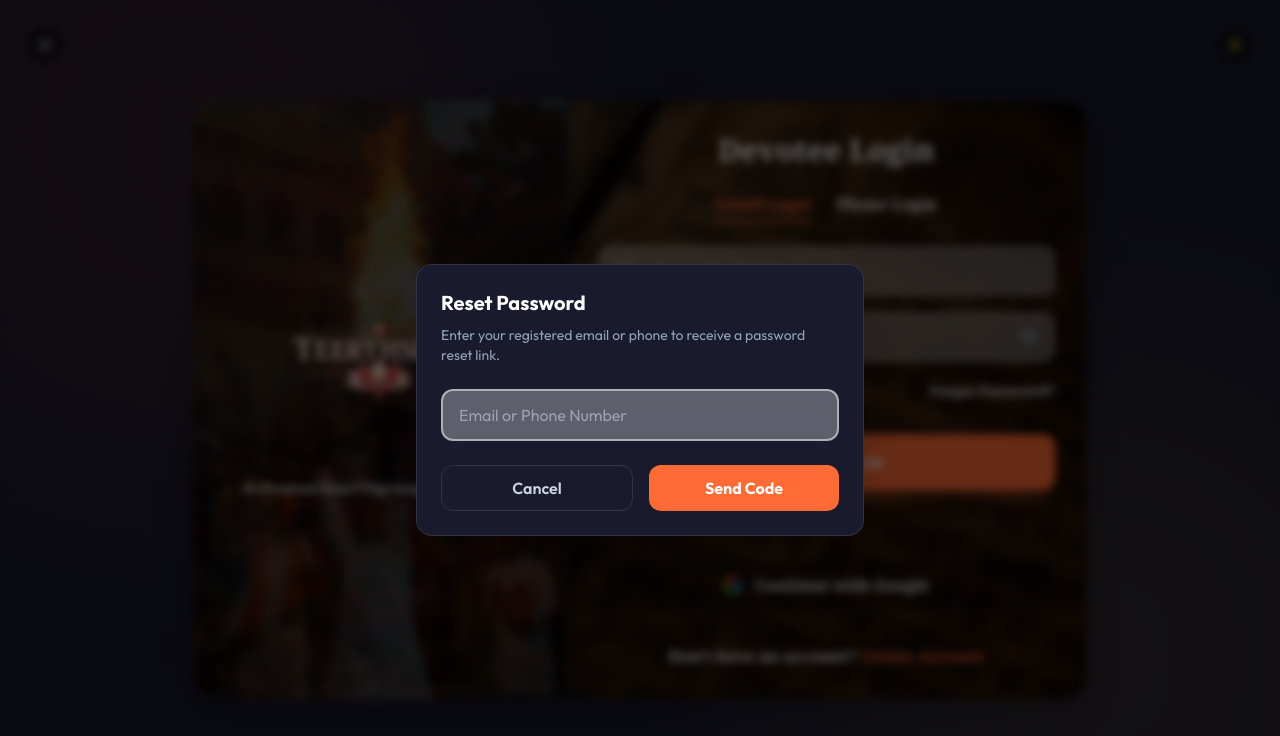
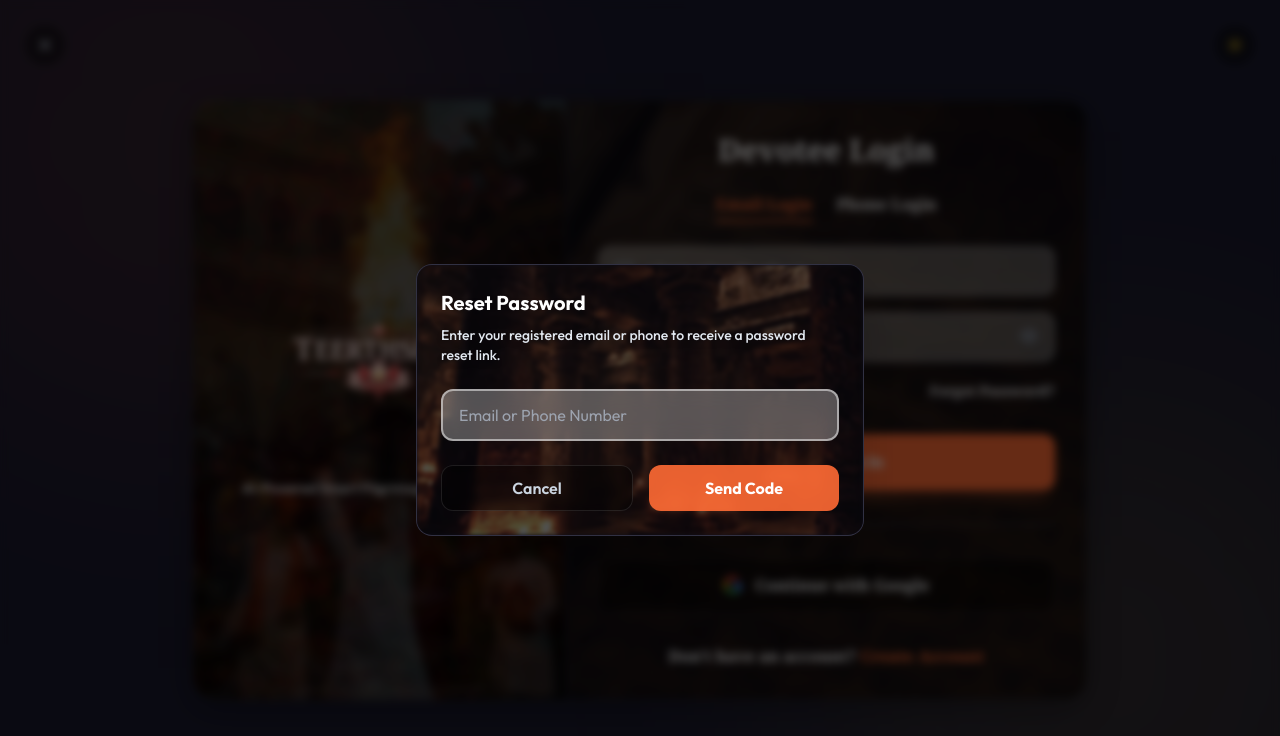
Before and after one commit to adisamprojects/Teerthsetu, a React (Vite) app in the folder frontend/: page /auth in a window 1280 px wide. Both pictures are taken after a click on the button "Forgot Password?". Shown: the top 736 px of the page. Built offline with nearby package versions, Linux system fonts and the light colour scheme.

Commit message:
Update Auth UI: improve tab colors and add blurred backgrounds for Forgot Password modals

```diff
--- a/frontend/src/pages/Auth.jsx
+++ b/frontend/src/pages/Auth.jsx
@@ -200,7 +200,7 @@ export default function Auth() {
         {/* Right Side - Forms */}
         <div className="w-full md:w-7/12 p-8 flex flex-col justify-center relative bg-white/40 dark:bg-transparent overflow-hidden">
           <div
-            className="absolute inset-0 z-0 opacity-50 dark:opacity-100 pointer-events-none blur-sm"
+            className="absolute inset-0 z-0 opacity-50 dark:opacity-50 pointer-events-none blur-sm"
             style={{
               backgroundImage: role === 'devotee' ? "url('/scripture.jpg')" : "url('/elephant.jpg')",
               backgroundSize: 'cover',
@@ -302,14 +302,14 @@ export default function Auth() {
                   <div className="flex justify-center gap-6 mb-6 text-sm">
                     <button
                       type="button"
-                      className={`pb-1 border-b-2 font-serif font-bold text-base transition-colors ${loginMethod === 'email' ? (role === 'admin' ? 'border-emerald-700 text-emerald-700 dark:border-emerald-400 dark:text-emerald-400' : 'border-red-900 text-red-900 dark:border-saffron dark:text-saffron') : (role === 'admin' ? 'border-transparent text-emerald-800 dark:text-white hover:text-emerald-700 dark:hover:text-emerald-200' : 'border-transparent text-red-900 dark:text-white hover:text-red-800 dark:hover:text-slate-200')}`}
+                      className={`pb-1 border-b-2 font-serif font-bold text-base transition-colors ${loginMethod === 'email' ? (role === 'admin' ? 'border-black text-black dark:border-emerald-400 dark:text-emerald-400' : 'border-red-900 text-red-900 dark:border-saffron dark:text-saffron') : (role === 'admin' ? 'border-transparent text-black dark:text-white hover:text-black dark:hover:text-emerald-200' : 'border-transparent text-red-900 dark:text-white hover:text-red-800 dark:hover:text-slate-200')}`}
                       onClick={() => setLoginMethod('email')}
                     >
                       Email Login
                     </button>
                     <button
                       type="button"
-                      className={`pb-1 border-b-2 font-serif font-bold text-base transition-colors ${loginMethod === 'phone' ? (role === 'admin' ? 'border-emerald-700 text-emerald-700 dark:border-emerald-400 dark:text-emerald-400' : 'border-red-900 text-red-900 dark:border-saffron dark:text-saffron') : (role === 'admin' ? 'border-transparent text-emerald-800 dark:text-white hover:text-emerald-700 dark:hover:text-emerald-200' : 'border-transparent text-red-900 dark:text-white hover:text-red-800 dark:hover:text-slate-200')}`}
+                      className={`pb-1 border-b-2 font-serif font-bold text-base transition-colors ${loginMethod === 'phone' ? (role === 'admin' ? 'border-black text-black dark:border-emerald-400 dark:text-emerald-400' : 'border-red-900 text-red-900 dark:border-saffron dark:text-saffron') : (role === 'admin' ? 'border-transparent text-black dark:text-white hover:text-black dark:hover:text-emerald-200' : 'border-transparent text-red-900 dark:text-white hover:text-red-800 dark:hover:text-slate-200')}`}
                       onClick={() => setLoginMethod('phone')}
                     >
                       Phone Login
@@ -567,10 +567,22 @@ export default function Auth() {
               initial={{ scale: 0.95, y: 20 }}
               animate={{ scale: 1, y: 0 }}
               exit={{ scale: 0.95, y: 20 }}
-              className="w-full max-w-md bg-white dark:bg-[#1A1A2E] border border-slate-200 dark:border-white/10 rounded-2xl p-6 shadow-2xl"
+              className="w-full max-w-md relative overflow-hidden bg-white dark:bg-[#1A1A2E] border border-slate-200 dark:border-white/10 rounded-2xl p-6 shadow-2xl"
             >
-              <h4 className="text-xl font-bold mb-2 text-slate-900 dark:text-white">Reset Password</h4>
-              <p className="text-sm text-slate-600 dark:text-slate-400 mb-6">Enter your registered email or phone to receive a password reset link.</p>
+              <div
+                className="absolute inset-0 z-0 opacity-50 dark:opacity-60 blur-[2px] pointer-events-none"
+                style={{
+                  backgroundImage: role === 'admin' ? "url('/admin_fp.jpg')" : "url('/devotee_fp.jpg')",
+                  backgroundSize: 'cover',
+                  backgroundPosition: 'center',
+                }}
+              />
+              {/* Dark overlay for contrast */}
+              <div className="absolute inset-0 z-0 bg-white/30 dark:bg-black/50 pointer-events-none" />
+
+              <div className="relative z-10">
+                <h4 className="text-xl font-bold mb-2 text-slate-900 dark:text-white drop-shadow-lg">Reset Password</h4>
+                <p className="text-sm font-medium text-slate-800 dark:text-slate-200 mb-6 drop-shadow-md">Enter your registered email or phone to receive a password reset link.</p>
 
                 {forgotSuccess ? (
                   <div className="bg-emerald-500/10 text-emerald-400 p-4 rounded-xl text-center font-medium mb-4">
@@ -590,19 +602,20 @@ export default function Auth() {
                       <button
                         type="button"
                         onClick={() => setShowForgot(false)}
-                      className="flex-1 py-2.5 rounded-xl border border-slate-200 dark:border-white/10 text-slate-700 dark:text-slate-300 font-semibold hover:bg-slate-100 dark:hover:bg-white/10 transition-all"
+                        className="flex-1 py-2.5 rounded-xl border border-slate-200 dark:border-white/10 text-slate-700 dark:text-slate-300 font-semibold hover:bg-slate-100 dark:hover:bg-white/10 transition-all bg-white/50 dark:bg-black/40 backdrop-blur-sm"
                       >
                         Cancel
                       </button>
                       <button
                         type="submit"
-                      className={`flex-1 py-2.5 rounded-xl font-bold transition-all ${role === 'admin' ? 'bg-emerald-600 hover:bg-emerald-500 text-white' : 'bg-saffron text-slate-900 dark:text-white hover:bg-[#e85a28]'}`}
+                        className={`flex-1 py-2.5 rounded-xl font-bold transition-all backdrop-blur-sm ${role === 'admin' ? 'bg-emerald-600/90 hover:bg-emerald-500 text-white' : 'bg-saffron/90 text-slate-900 dark:text-white hover:bg-[#e85a28]'}`}
                       >
                         Send Code
                       </button>
                     </div>
                   </form>
                 )}
+              </div>
             </motion.div>
           </motion.div>
         )}
```
Also changed, not shown: frontend/public/admin_fp.jpg (added), frontend/public/devotee_fp.jpg (added). Lines whose indentation alone changed are shown as unchanged.
